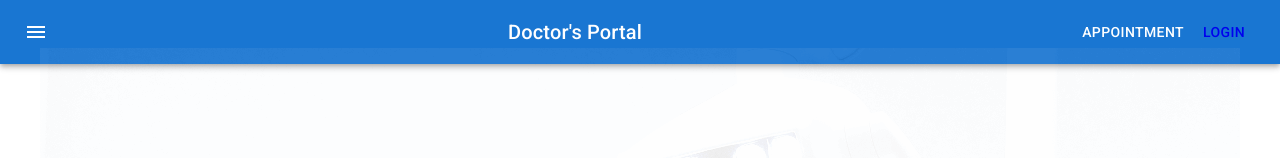
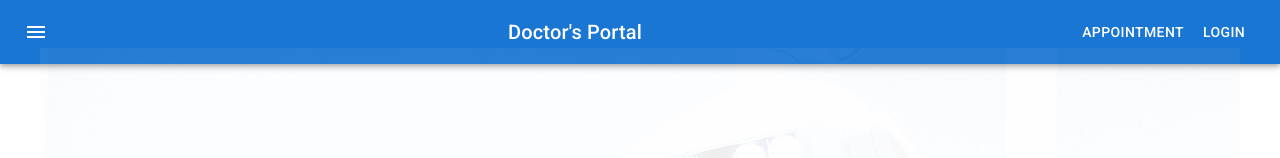
Before and after one commit to PrantaAcherjee/doctors-client, a React (Create React App) app: page / in a window 1280 px wide. Shown: the top 158 px of the page. Built offline with nearby package versions, Linux system fonts and the light colour scheme; no server answers.

Commit message:
navbar modified

```diff
--- a/src/Pages/Shared/Navigation/Navigation.js
+++ b/src/Pages/Shared/Navigation/Navigation.js
@@ -43,7 +43,7 @@ const Navigation = () => {
             <Button onClick={logOut} color="inherit">Logout</Button>
             </Box>
           :
-          <NavLink to="/login">
+          <NavLink style={{textDecoration:'none',color:'white'}} to="/login">
           <Button color="inherit">Login</Button>
           </NavLink>
           }
```
